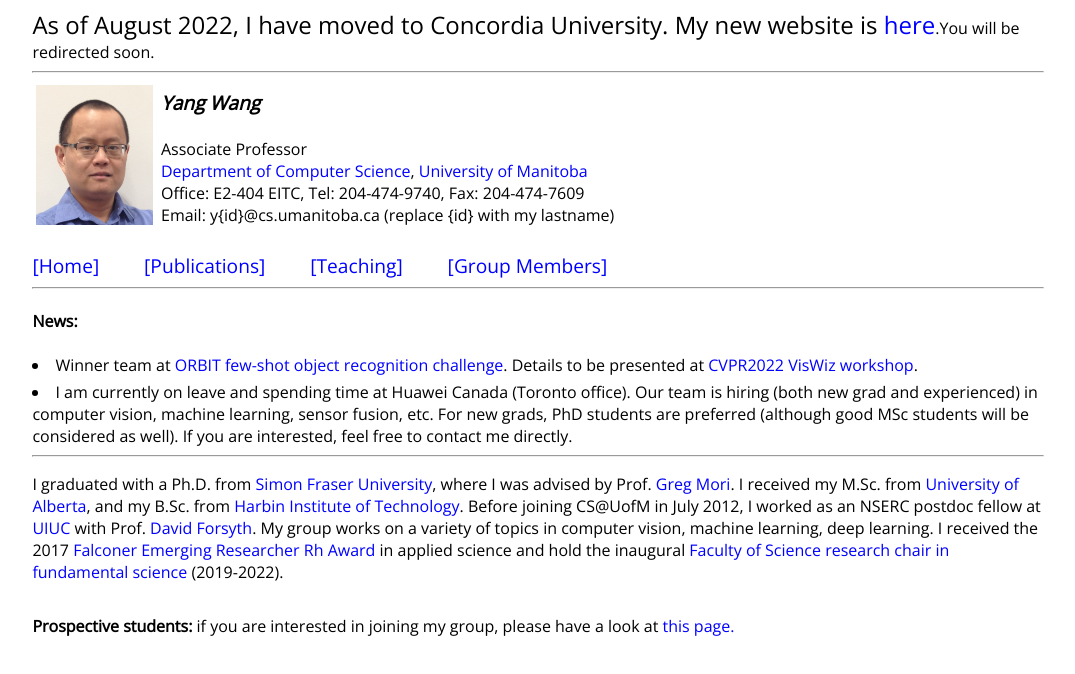
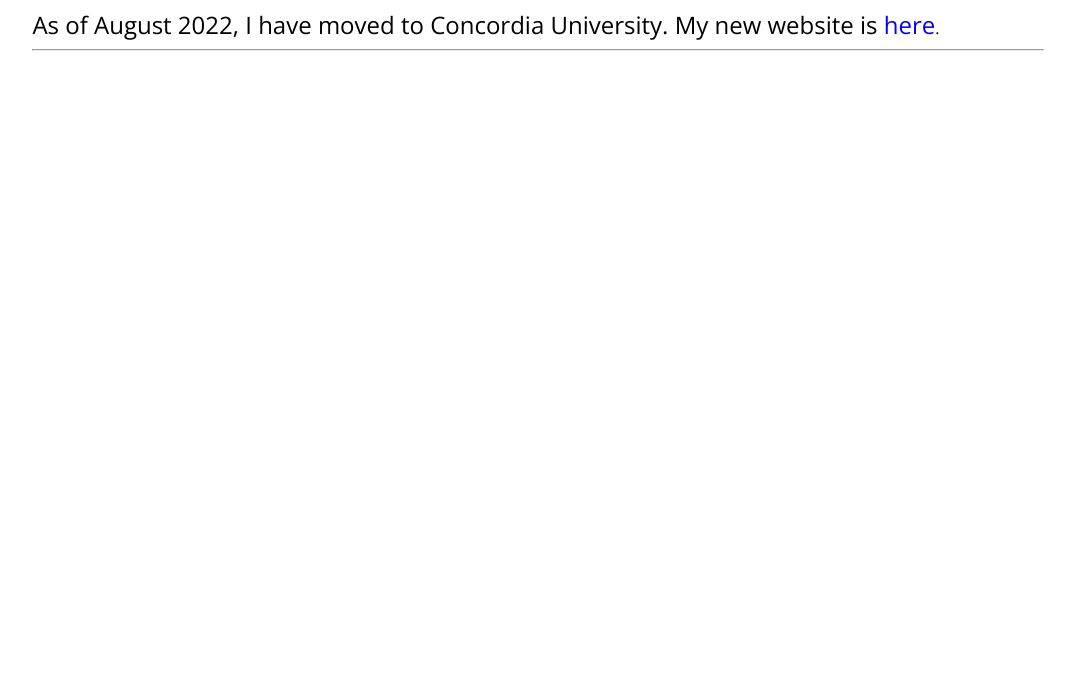
Before and after one commit to cs-yang-wang/cs-yang-wang.github.io, a plain HTML site: page index.html in a window 1280 px wide. Shown: the whole page, without its empty margins (102-1177 px from the left). Drawn offline with nearby package versions, Linux system fonts and the light colour scheme.

Commit message:
Update index.html

```diff
--- a/index.html
+++ b/index.html
@@ -24,40 +24,8 @@
 
 <td valign=top>
 
-  <font size="+2">As of August 2022, I have moved to Concordia University. My new website is <a href="https://users.encs.concordia.ca/~wayang/">here</a></font>.You will be redirected soon.
+  <font size="+2">As of August 2022, I have moved to Concordia University. My new website is <a href="https://users.encs.concordia.ca/~wayang/">here</a></font>.
   <hr>
-
-<table border="0" cellpadding="0" cellspacing="4">
-
-  <tr><td valign="top" rowspan=6><img height=140 border=0 src="wang_1.jpg">
-
-  <tr><td><td valign="top" colspan="2"><span class="h2">Yang Wang</b></span><br>
-<br>
-  Associate Professor<br>
-  <a href="http://www.cs.umanitoba.ca">Department of Computer Science</a>, <a href="http://www.umanitoba.ca">University of Manitoba</a><br>
-  Office: E2-404 EITC, Tel: 204-474-9740, Fax: 204-474-7609<br>
-  Email: y{id}@cs.umanitoba.ca (replace {id} with my lastname)
-</table>
-
-<br>
-<big>
-<a href="">[Home]</a>
-&nbsp; &nbsp; &nbsp; &nbsp;
-<a href="pubs.html">[Publications]</a>
-&nbsp; &nbsp; &nbsp; &nbsp;
-<a href="teach.html">[Teaching]</a>
-&nbsp; &nbsp; &nbsp; &nbsp;
-<a href="group.html">[Group Members]</a>
-</big>
-<hr>
-<h4>News:</h4>
-  <li>Winner team at <a href="https://eval.ai/challenge/1438/overview">ORBIT few-shot object recognition challenge</a>. Details to be presented at <a href="https://vizwiz.org/workshops/2022-workshop/">CVPR2022 VisWiz workshop</a>.
-<li>I am currently on leave and spending time at Huawei Canada (Toronto office). Our team is hiring (both new grad and experienced) in computer vision, machine learning, sensor fusion, etc. For new grads, PhD students are preferred (although good MSc students will be considered as well). If you are interested, feel free to contact me directly.
-<hr>
-<p>
-I graduated with a Ph.D. from <a href="http://www.cs.sfu.ca">Simon Fraser University</a>, where I was advised by Prof. <a href="http://www.cs.sfu.ca/~mori/">Greg Mori</a>. I received my M.Sc. from <a href="http://www.cs.ualberta.ca">University of Alberta</a>, and my B.Sc. from <a href="http://en.hit.edu.cn/">Harbin Institute of Technology</a>. Before joining CS@UofM in July 2012, I worked as an NSERC postdoc fellow at <a href="http://cs.illinois.edu/">UIUC</a> with Prof. <a href="http://luthuli.cs.uiuc.edu/~daf/">David Forsyth</a>. My group works on a variety of topics in computer vision, machine learning, deep learning. I received the 2017 <a href="http://news.umanitoba.ca/bush-ethics-decolonizing-the-university/">Falconer Emerging Researcher Rh Award</a> in applied science and hold the inaugural <a href="http://www.sci.umanitoba.ca/news/new-research-chairs-in-fundamental-science-2/">Faculty of Science research chair in fundamental science</a> (2019-2022).
-<p>
-<b>Prospective students:</b> if you are interested in joining my group, please have a look at <a href="prospective.html">this page.</a>
 
 </table>
 </body>
```
